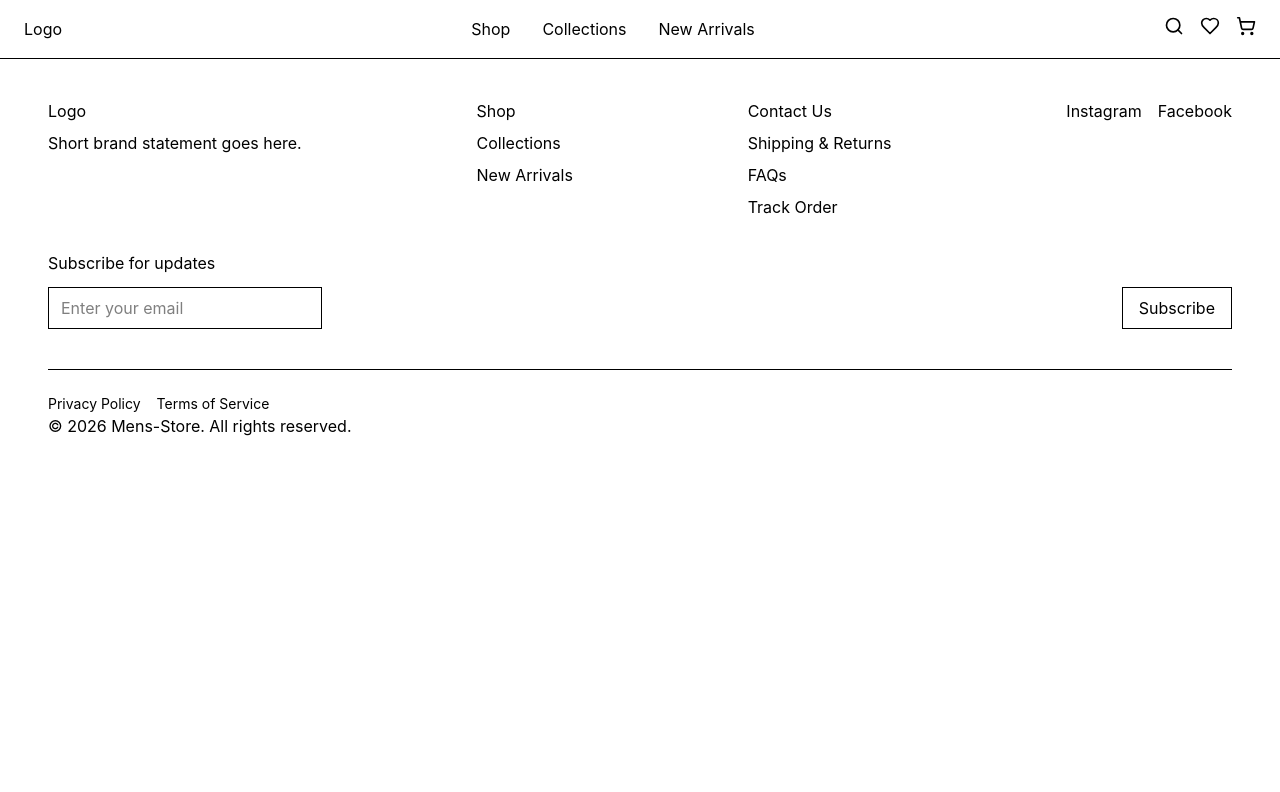
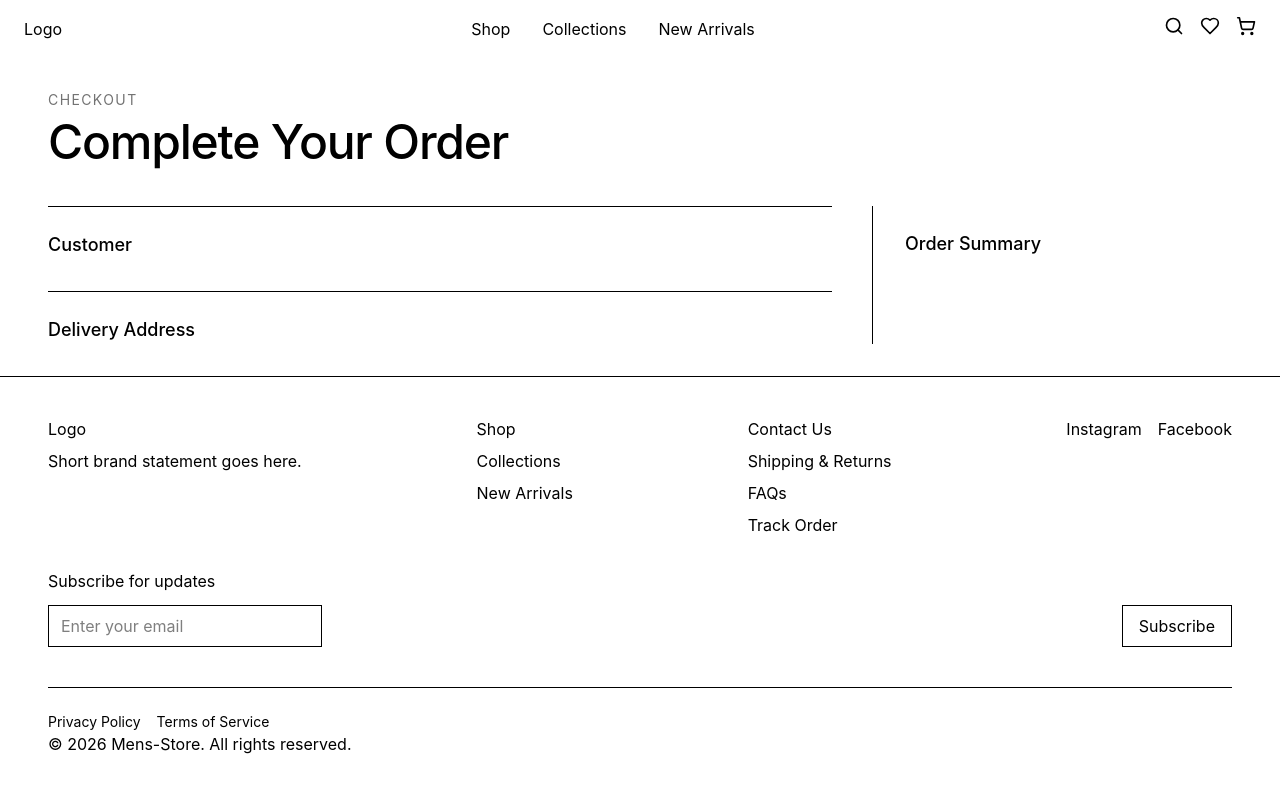
Before and after one commit to THEmen9/mens-store, a React app in the folder frontend/: page /checkout in a window 1280 px wide. Shown: the top 792 px of the page. Built offline with nearby package versions, Linux system fonts and the light colour scheme; no server answers; the HTML template or start-up script is replaced by a standard one.

Commit message:
feat: add checkout page structure

```diff
--- a/frontend/src/App.jsx
+++ b/frontend/src/App.jsx
@@ -10,7 +10,8 @@ import {
   Shop,
   Wishlist,
   Search,
-  ProductDetails
+  ProductDetails,
+  Checkout,
 } from './pages';
 
 function App() {
@@ -24,6 +25,7 @@ function App() {
         <Route path="/new-arrivals" element={<NewArrivals />} />
         <Route path="/wishlist" element={<Wishlist />} />
         <Route path="/cart" element={<Cart />} />
+        <Route path="/checkout" element={<Checkout />} />
         <Route path="/account" element={<Account />} />
         <Route path="/search" element={<Search />} />
         <Route path="/products/:slug" element={<ProductDetails />} />
--- /dev/null
+++ b/frontend/src/pages/Checkout.jsx
@@ -0,0 +1,42 @@
+function Checkout() {
+  return (
+    <main className="px-4 py-8 md:px-8 lg:px-12">
+      <section className="mx-auto max-w-7xl">
+        <p className="text-sm uppercase tracking-widest text-neutral-500">
+          Checkout
+        </p>
+
+        <h1 className="mt-2 text-3xl font-medium tracking-tight md:text-5xl">
+          Complete Your Order
+        </h1>
+
+        <div className="mt-10 grid gap-10 lg:grid-cols-[1fr_360px]">
+          <div className="space-y-8">
+            {/* Customer */}
+            <section className="border-t pt-6">
+              <h2 className="text-lg font-medium">
+                Customer
+              </h2>
+            </section>
+
+            {/* Address */}
+            <section className="border-t pt-6">
+              <h2 className="text-lg font-medium">
+                Delivery Address
+              </h2>
+            </section>
+          </div>
+
+          {/* Order Summary */}
+          <aside className="border-t pt-6 lg:border-l lg:border-t-0 lg:pl-8">
+            <h2 className="text-lg font-medium">
+              Order Summary
+            </h2>
+          </aside>
+        </div>
+      </section>
+    </main>
+  )
+}
+
+export default Checkout;
--- a/frontend/src/pages/index.js
+++ b/frontend/src/pages/index.js
@@ -7,6 +7,7 @@ import { default as Shop } from './Shop';
 import { default as Wishlist } from './Wishlist';
 import { default as Search } from './Search'
 import {default as ProductDetails} from './ProductDetails'
+import {default as Checkout} from './Checkout'
 
 export {
   Account,
@@ -17,5 +18,6 @@ export {
   Shop,
   Wishlist,
   Search,
-  ProductDetails
+  ProductDetails,
+  Checkout
 };
```
